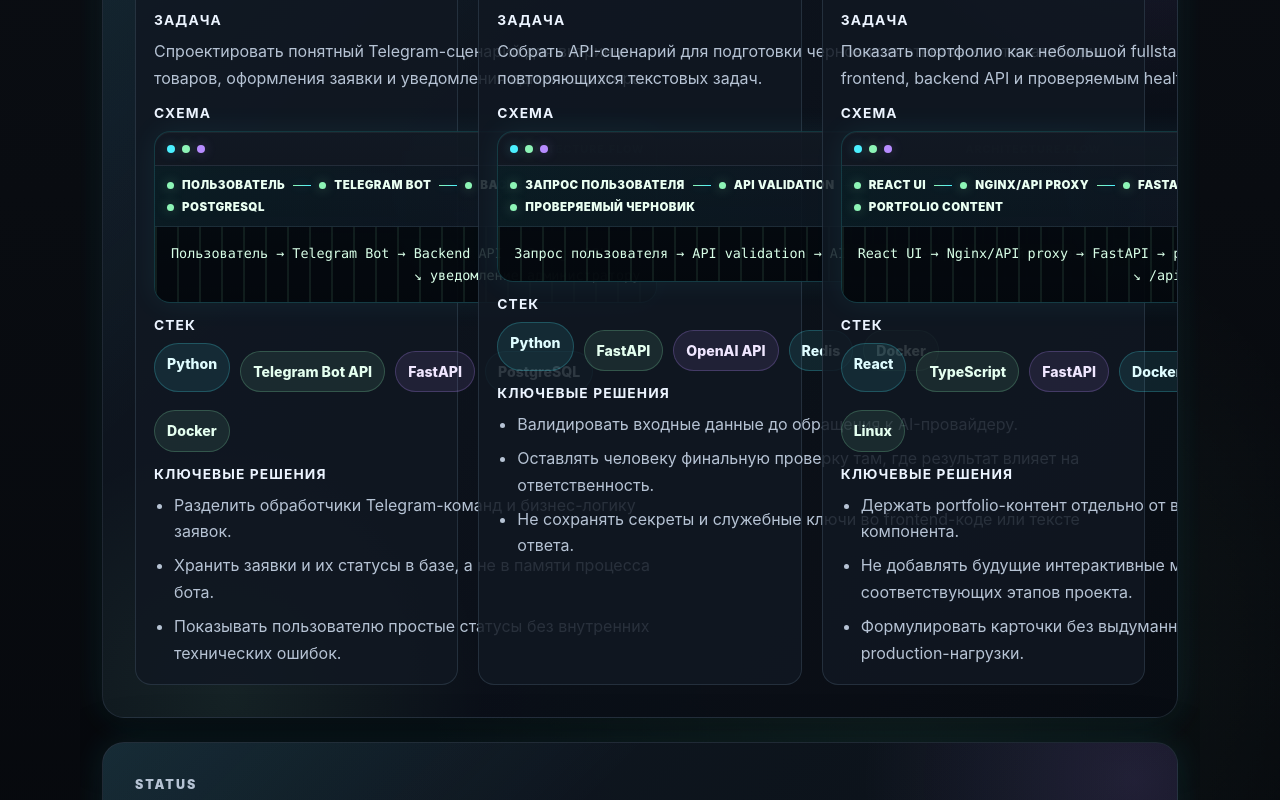
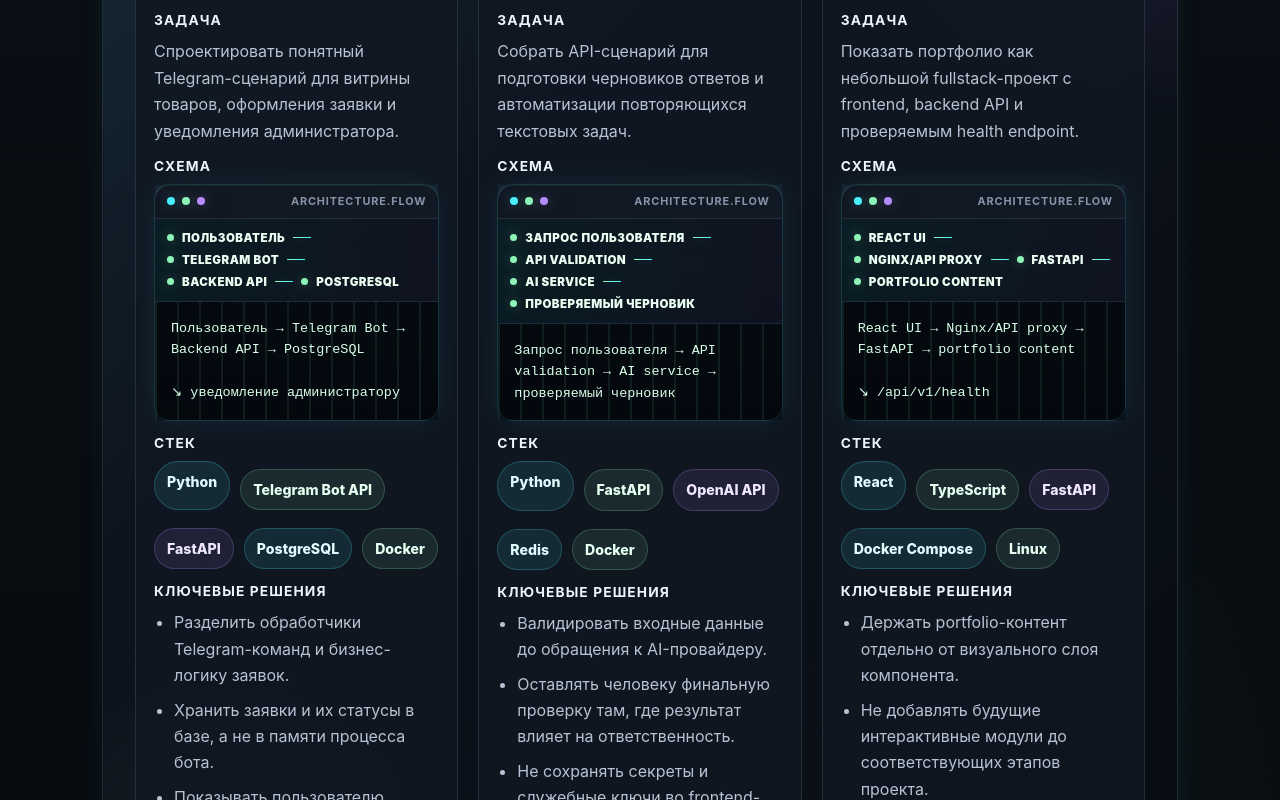
Before and after one commit to CatCodeArbelin/portfolio, a React (Vite) app in the folder frontend/: page / in a window 1280 px wide. Shown: the part 2820-3620 px from the top of the page. Built offline with nearby package versions, Linux system fonts and the light colour scheme; no server answers.

Commit message:
Fix design card scheme overflow

```diff
--- a/frontend/src/components/DesignCardsSection.tsx
+++ b/frontend/src/components/DesignCardsSection.tsx
@@ -73,7 +73,7 @@ export function DesignCardsSection() {
             </div>
             <div className="designBlock">
               <h4>Схема</h4>
-              <div className="schemePanel">
+              <div className="schema-block schemePanel">
                 <div className="schemePanelBar" aria-hidden="true">
                   <span />
                   <span />
@@ -88,7 +88,7 @@ export function DesignCardsSection() {
                     </span>
                   ))}
                 </div>
-                <pre className="schemeBox" aria-label={`Короткая текстовая схема ${card.title}`}>{card.scheme}</pre>
+                <pre className="schemeBox" aria-label={`Короткая текстовая схема ${card.title}`}><code>{card.scheme}</code></pre>
               </div>
             </div>
             <div className="designBlock">
--- a/frontend/src/styles.css
+++ b/frontend/src/styles.css
@@ -987,8 +987,14 @@ h4 {
   margin-bottom: 0;
 }
 
+.schema-block {
+  display: block;
+  max-width: 100%;
+  overflow-x: auto;
+}
+
 .schemePanel {
-  overflow: hidden;
+  overflow: visible;
   background:
     linear-gradient(180deg, rgba(7, 13, 21, 0.94), rgba(3, 7, 12, 0.82)),
     radial-gradient(circle at 82% 18%, rgba(75, 240, 255, 0.12), transparent 13rem);
@@ -1075,16 +1081,28 @@ h4 {
 }
 
 .schemeBox {
+  display: block;
+  max-width: 100%;
   padding: 16px;
   margin: 0;
   overflow-x: auto;
+  overflow-wrap: anywhere;
   color: #d9ffe8;
   font-size: 0.84rem;
   line-height: 1.6;
-  white-space: pre;
+  white-space: pre-wrap;
+  word-break: normal;
   background:
     linear-gradient(90deg, rgba(141, 245, 182, 0.09) 0 2px, transparent 2px) 0 0 / 22px 100%,
     rgba(3, 7, 12, 0.46);
+}
+
+.schemeBox code {
+  display: block;
+  max-width: 100%;
+  overflow-wrap: inherit;
+  white-space: inherit;
+  word-break: inherit;
 }
 
 .apiPanel {
```
